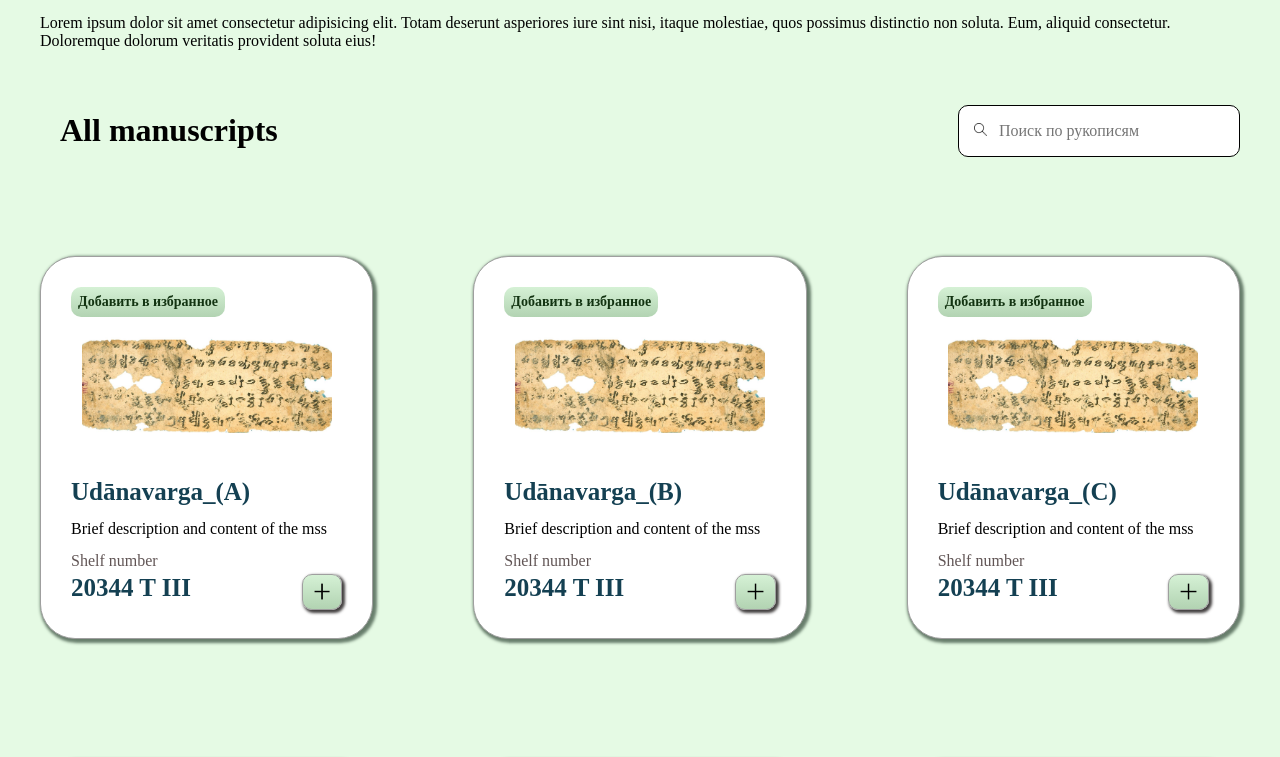
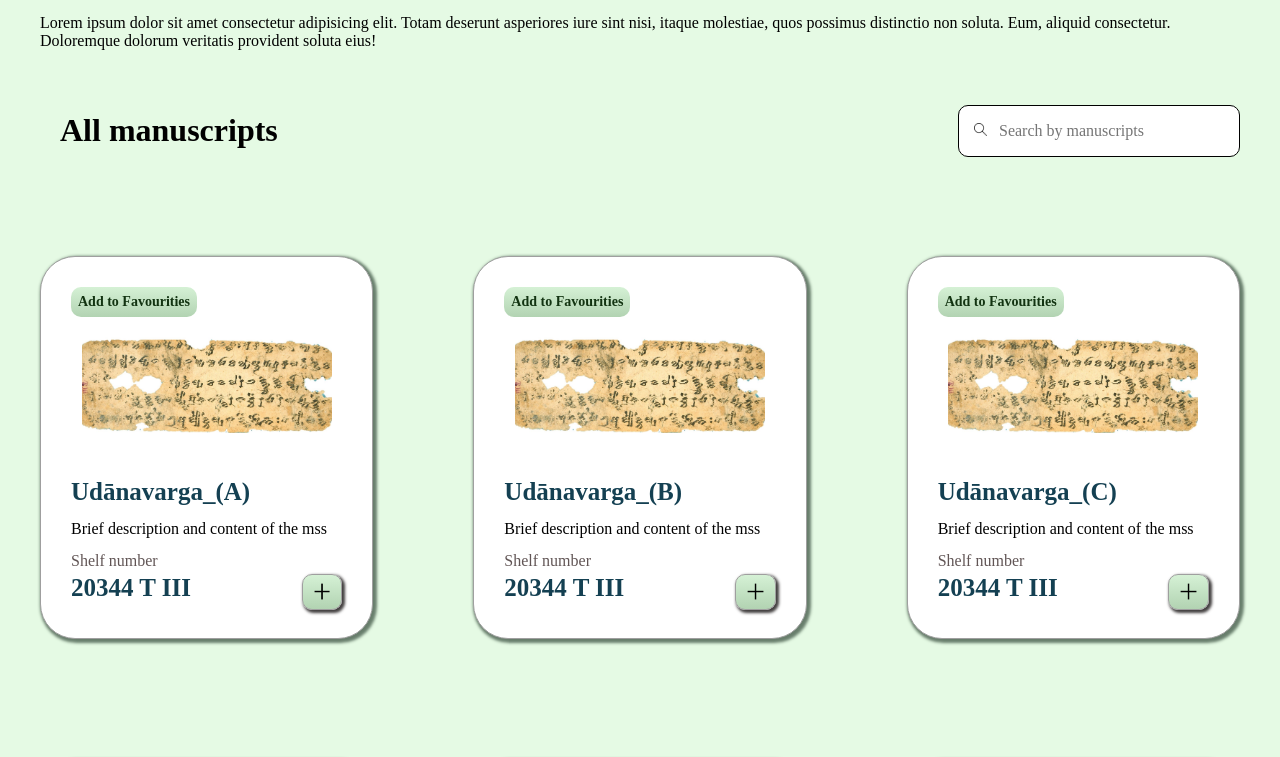
Before and after one commit to Olundysh/my-app-react, a React (Create React App) app: page / in a window 1280 px wide. Shown: the part 684-1441 px from the top of the page. Built offline with nearby package versions, Linux system fonts and the light colour scheme; a web font is replaced by a local one.

Commit message:
Англификация

```diff
--- a/src/components/products/Manuscripts.jsx
+++ b/src/components/products/Manuscripts.jsx
@@ -57,7 +57,7 @@ const Manuscripts = () => {
         <h2>All manuscripts</h2>
         <div className={style.search_block}>
           <img src="./img/search.png" alt="search" />
-          <input placeholder="Поиск по рукописям"></input>
+          <input placeholder="Search by manuscripts"></input>
         </div>
       </div>
 
@@ -78,7 +78,7 @@ const Manuscripts = () => {
               //   setAdded(!added)
               // }}
               onClickSelected={() => {
-                alert("Вы поместили рукопись " + obj.title + " в избранное.");
+                alert("The manuscript " + obj.title + " is added to Favourities.");
               }}
             />
           );
--- a/src/components/products/card/Card.jsx
+++ b/src/components/products/card/Card.jsx
@@ -13,7 +13,7 @@ setAdded(!added)
 
   return (
     <div className={style.manuscript_item}>
-      <button className={style.favourite_btn} onClick={props.onClickSelected}>Добавить в избранное</button>
+      <button className={style.favourite_btn} onClick={props.onClickSelected}>Add to Favourities</button>
 
       <img
         className={style.manuscript_img}
```
